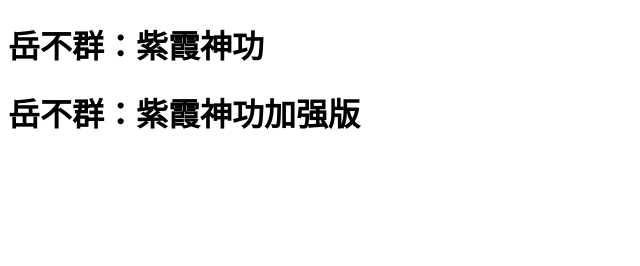
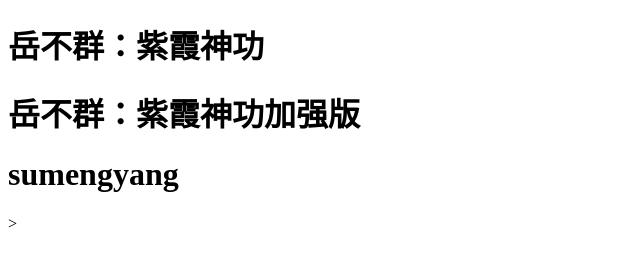
Before and after one commit to Sumy1121/huashan, a plain HTML site: page index.html in a window 1280 px wide. Shown: the whole page, without its empty margins (0-640 px from the left). Drawn offline with Linux system fonts and the light colour scheme.

Commit message:
sumengyang 提交

```diff
--- a/index.html
+++ b/index.html
@@ -7,5 +7,6 @@
 <body>
 	<h1>岳不群：紫霞神功</h1>
 	<h1>岳不群：紫霞神功加强版</h1>
+	<h1>sumengyang</h1>>
 </body>
 </html>
```
